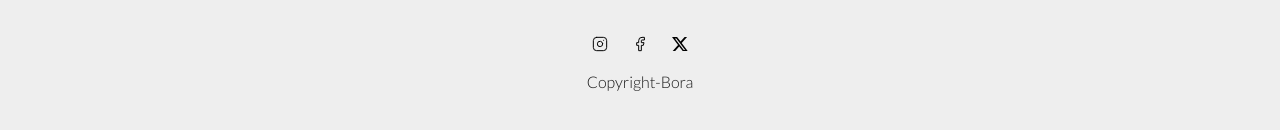
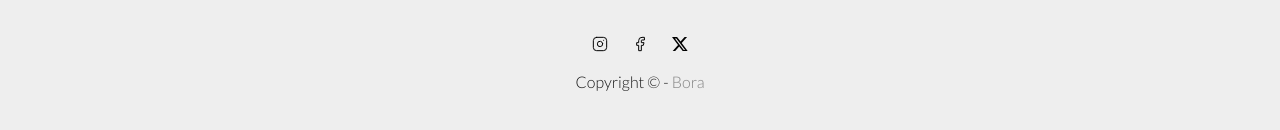
Before and after one commit to bora-sen/kuaforkadir-com-react, a React (Vite) app: page / in a window 1280 px wide. Shown: the part 3040-3170 px from the top of the page. Built offline with nearby package versions, Linux system fonts and the light colour scheme; a web font is replaced by a local one.

Commit message:
Refactor Footer area

```diff
--- a/src/components/Footer.jsx
+++ b/src/components/Footer.jsx
@@ -64,7 +64,12 @@ function Footer() {
           </a>
         </li>
       </ul>
-      <span>Copyright-Bora</span>
+      <span>
+        Copyright &copy; -{" "}
+        <a className="text-decoration-none text-black-50" href="https://borasen.info">
+          Bora
+        </a>
+      </span>
     </footer>
   )
 }
```
